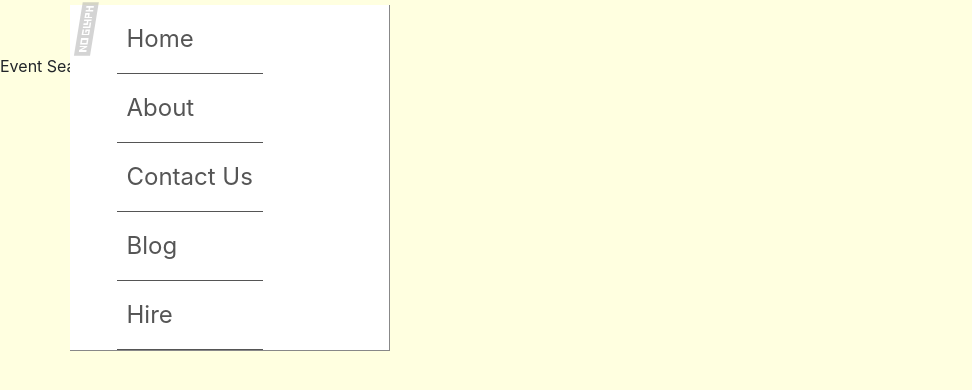
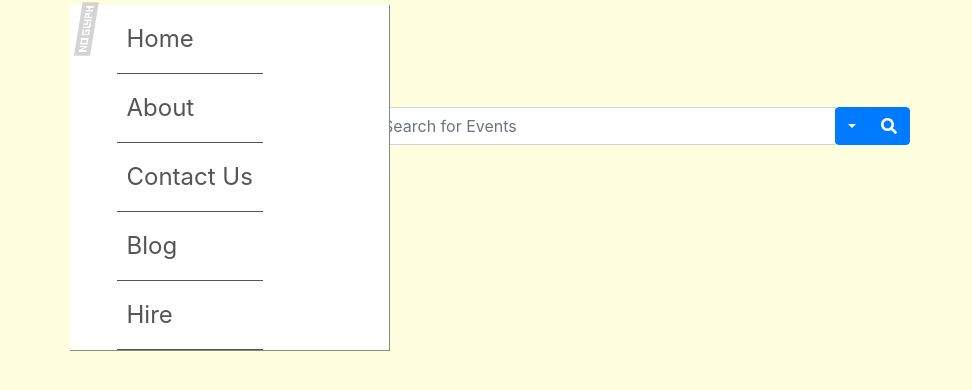
Before and after one commit to MariaKhantech/Envira, a React (Create React App) app in the folder client/: page /events in a window 1280 px wide. Shown: the top 390 px of the page, without its empty margins (0-972 px from the left). Built offline with nearby package versions, Linux system fonts and the light colour scheme; no server answers; what aws-amplify would draw is missing.

Commit message:
added search bar trying to add dropdown with form nest that is equal size...WIP

```diff
--- a/client/package.json
+++ b/client/package.json
@@ -4,6 +4,9 @@
   "private": true,
   "dependencies": {
     "@aws-amplify/ui-react": "^0.2.14",
+    "@fortawesome/fontawesome-svg-core": "^1.2.30",
+    "@fortawesome/free-solid-svg-icons": "^5.14.0",
+    "@fortawesome/react-fontawesome": "^0.1.11",
     "@testing-library/jest-dom": "^4.2.4",
     "@testing-library/react": "^9.3.2",
     "@testing-library/user-event": "^7.1.2",
--- a/client/src/components/EventSearch/index.js
+++ b/client/src/components/EventSearch/index.js
@@ -1,7 +1,58 @@
 import React, { Component } from "react";
+import Row from "react-bootstrap/Row";
+import Col from "react-bootstrap/Col";
+import InputGroup from "react-bootstrap/InputGroup";
+import FormControl from "react-bootstrap/FormControl";
+import Form from "react-bootstrap/Form";
+import Button from "react-bootstrap/Button";
+import ButtonGroup from "react-bootstrap/ButtonGroup";
+import Dropdown from "react-bootstrap/Dropdown";
+import DropdownButton from "react-bootstrap/DropdownButton";
+
+import { FontAwesomeIcon } from "@fortawesome/react-fontawesome";
+import { faSearch, faBinoculars } from "@fortawesome/free-solid-svg-icons";
 
 export default class index extends Component {
+  searchIcon = (<FontAwesomeIcon icon={faSearch} />);
+  binocularsIcon = (<FontAwesomeIcon icon={faBinoculars} />);
+
   render() {
-    return <div>Event Search</div>;
+    return (
+      <Row>
+        <Col md={6} className="mx-auto mt-5">
+          <InputGroup>
+            <FormControl placeholder="Search for Events" />
+            <InputGroup.Append>
+              <ButtonGroup>
+                <DropdownButton
+                  as={ButtonGroup}
+                  id="nested-dropdown"
+                  alignRight
+                >
+                  <Dropdown.Item eventKey="1">
+                    <Form>
+                      <Form.Group controlId="formGroupLocation">
+                        <InputGroup>
+                          <Form.Label>Search by Location</Form.Label>
+                          <FormControl type="text" placeholder="Portsmouth" />
+                          <InputGroup.Append>
+                            <Button>{this.searchIcon}</Button>
+                          </InputGroup.Append>
+                        </InputGroup>
+                        <Form.Label>Show All Events</Form.Label>
+                        <Button variant="primary" size="sm" block>
+                          {this.binocularsIcon}
+                        </Button>
+                      </Form.Group>
+                    </Form>
+                  </Dropdown.Item>
+                </DropdownButton>
+                <Button>{this.searchIcon}</Button>
+              </ButtonGroup>
+            </InputGroup.Append>
+          </InputGroup>
+        </Col>
+      </Row>
+    );
   }
 }
--- a/client/src/pages/events.js
+++ b/client/src/pages/events.js
@@ -1,8 +1,19 @@
 import React, { Component } from "react";
-import EventCarousel from "../components/EventSearch/index";
+import EventSearch from "../components/EventSearch/index";
+import Container from "react-bootstrap/Container";
 
 export default class Events extends Component {
+  state = {
+    searchByTitle: "",
+    searchByLocation: "",
+    searchByKeyword: "",
+  };
+
   render() {
-    return <EventCarousel />;
+    return (
+      <Container>
+        <EventSearch />
+      </Container>
+    );
   }
 }
--- a/package.json
+++ b/package.json
@@ -30,6 +30,7 @@
     "express-session": "^1.17.0",
     "morgan": "^1.9.1",
     "mysql2": "^2.1.0",
+    "node-gyp": "^7.1.0",
     "nodemon": "^2.0.2",
     "passport": "^0.4.1",
     "passport-local": "^1.0.0",
```
Also changed, not shown: 2 other files (tests, documents, lock files or other folders).
